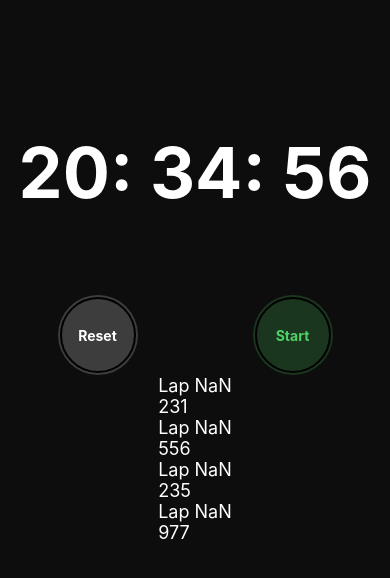
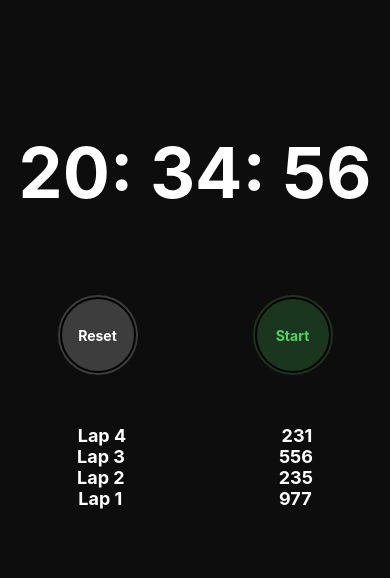
Before and after one commit to python-benedict/React-Native-Advanced-StopWatch, a React Native app: screen / in a window 390 px wide. Shown: the top 578 px of the page. Built offline with nearby package versions, Linux system fonts and the light colour scheme.

Commit message:
styled the lap section

```diff
--- a/App.js
+++ b/App.js
@@ -46,11 +46,11 @@ function Lap({number, interval}){
 
 function LapTable({laps}){
   return(
-    <ScrollView>
+    <ScrollView style={styles.ScrollView}>
       {laps.map((lap,index) =>(
         <Lap
-          number={laps.lenght - index}
-          key={index}
+          number={laps.length - index}
+          key={lap.length - index}
           interval={lap}
         />
       ))}
@@ -113,5 +113,14 @@ const styles = StyleSheet.create({
   lapText:{
     color: '#ffffff',
     fontSize: 18,
+    fontWeight: 'bold'
+  },
+  lap:{
+    flexDirection: 'row',
+    justifyContent: 'space-around'
+  },
+  ScrollView:{
+    alignSelf: 'stretch',
+    marginTop: 50,
   }
 })
```
